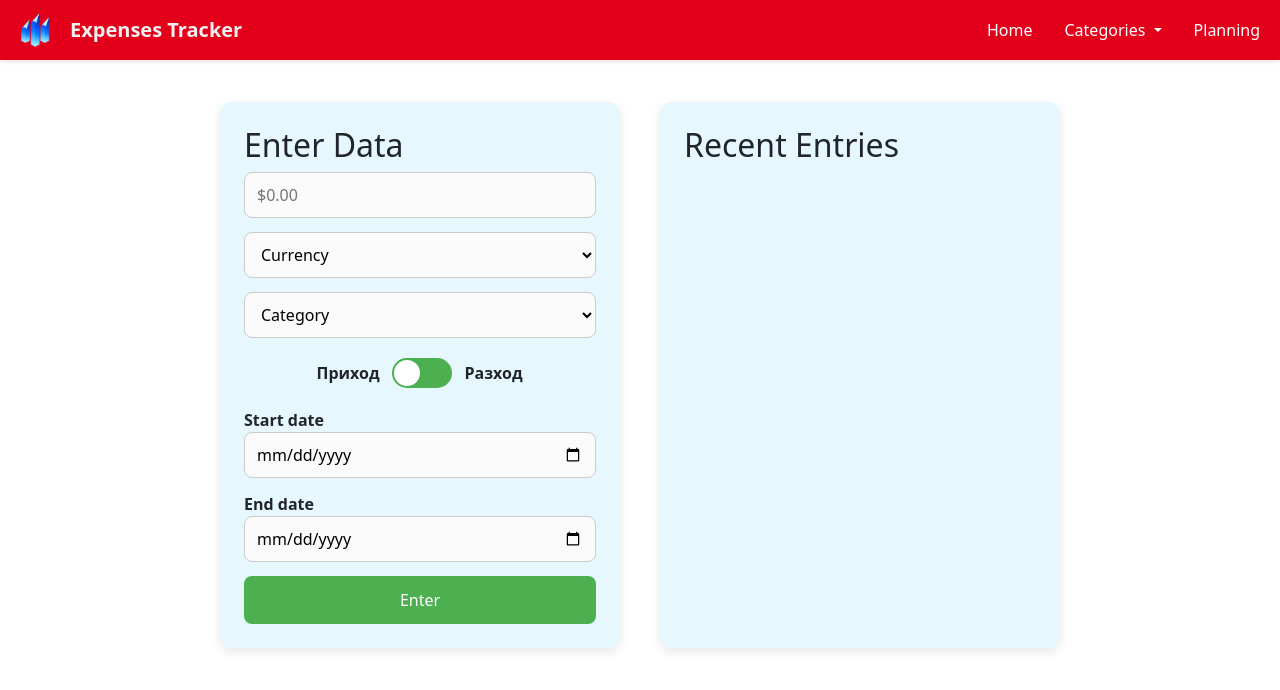
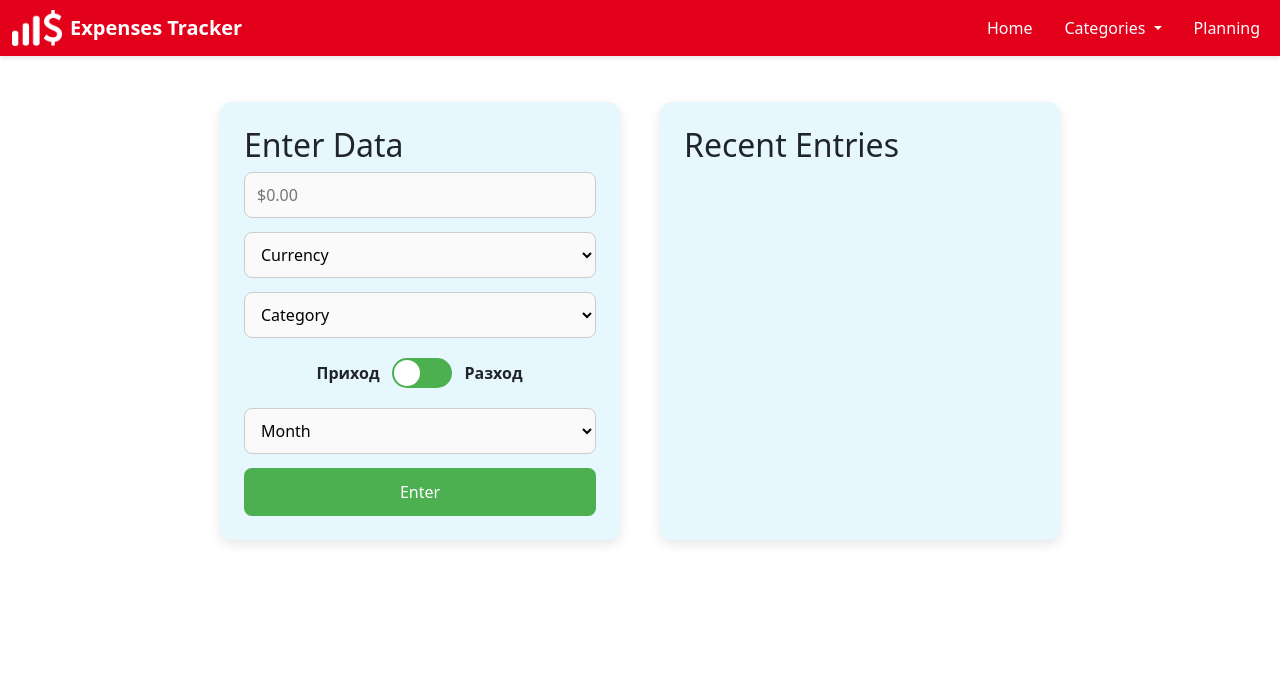
Before and after one commit to tu-practice-2025/Prihodi-Razhodi, a website: page FE/planning.html in a window 1280 px wide. Drawn offline with nearby package versions, Linux system fonts and the light colour scheme.

Commit message:
Nav-bar optimized

```diff
--- a/FE/css/planning.css
+++ b/FE/css/planning.css
@@ -1,42 +1,9 @@
-#logo {
-    width: 50px;
-    height: auto;
-}
-
-.navbar-brand {
-    font-size: 24px;
-    font-weight: bold;
-    margin-left: 10px;
-    color: #f0f0f0 !important;
-}
-
-.navbar {
-    position: sticky;
+.header {
+    position: fixed;
     top: 0;
-    background-color: #153b79 !important;
-    z-index: 1000;
-    padding: 0.5rem 1rem;
-}
-
-.navbar .container-fluid {
-    display: flex;
-    justify-content: space-between;
-    align-items: center;
-}
-
-.navbar-nav {
-    display: flex;
-    gap: 1rem;
-    align-items: center;
-}
-.nav-link {
-    color: #f0f0f0 !important;
-    font-size: 20px;
-}
-
-.nav-item.dropdown .dropdown-menu {
-    z-index: 9999;
-    position: absolute;
+    left: 0;
+    right: 0;
+    z-index: 100;
 }
 
 body {
@@ -69,7 +36,7 @@ h2 {
 }
 
 input[type="number"],
-input[type="date"],
+input[type="month"],
 input[type="text"],
 select {
     width: 100%;
@@ -89,6 +56,7 @@ select {
 button[type="submit"] {
     width: 100%;
     padding: 12px;
+    margin-top: 14px;
     background-color: #4caf50;
     color: white;
     font-size: 1em;
--- a/FE/js/planning.js
+++ b/FE/js/planning.js
@@ -11,12 +11,11 @@ document.addEventListener("DOMContentLoaded", function () {
         const amount = document.getElementById("amount").value.trim();
         const currency = document.getElementById("currency").value;
         const category = document.getElementById("category").value;
-        const start_date = document.getElementById("date").value;
-        const end_date = document.getElementById("date").value;
+        const month = document.getElementById("month").value;
         const isExpense = document.getElementById("entryToggle").checked;
 
-        if (!amount || !category || !currency || !start_date || !end_date) {
-            alert("Моля, попълнете всички полета.");
+        if (!amount || !category || !currency || !month) {
+            alert("Please, complete all required fields.");
             return;
         }
 
@@ -26,7 +25,7 @@ document.addEventListener("DOMContentLoaded", function () {
         entry.classList.add(isExpense ? "expense-entry" : "income-entry");
 
         const textSpan = document.createElement("span");
-        textSpan.innerHTML = `${type} - ${category}: ${amount}${currency} <br>Start date: ${start_date}<br>End date: ${end_date}`;
+        textSpan.innerHTML = `${type} - ${category}: ${amount} ${currency} <br>Planned for: ${month}`;
 
         const editButton = document.createElement("button");
         editButton.innerHTML = "✏️</br>Edit";
@@ -37,8 +36,7 @@ document.addEventListener("DOMContentLoaded", function () {
                 currency,
                 category,
                 isExpense,
-                start_date,
-                end_date
+                month
             })
         });
 
@@ -46,7 +44,7 @@ document.addEventListener("DOMContentLoaded", function () {
         deleteButton.innerHTML = "❌</br>Delete";
         deleteButton.className = "delete-btn";
         deleteButton.addEventListener("click", () => {
-            const confirmDelete = confirm("Сигурни ли сте, че искате да изтриете този запис?");
+            const confirmDelete = confirm("Are you sure you want to delete this entry?");
             if(confirmDelete){
                 entry.remove();
             }
@@ -70,10 +68,10 @@ document.addEventListener("DOMContentLoaded", function () {
     function editEntry(entryElement, data) {
         // Попълваме формата с данните на записа
         document.getElementById("amount").value = data.amount;
+        document.getElementById("currency").value = data.currency;
         document.getElementById("category").value = data.category;
-        document.getElementById("start_date").value = data.date;
-        document.getElementById("end_date").value = data.date;
         document.getElementById("entryToggle").checked = data.isExpense;
+        document.getElementById("month").value = data.month;
 
         isEditing = true;
         currentEditingElement = entryElement;
--- a/FE/nav-bar.html
+++ b/FE/nav-bar.html
@@ -6,7 +6,7 @@
         <div class="d-flex align-items-center">
             <img
                 id="logo"
-                src="resources/logo-blue-light.png"
+                src="./resources/logo-new.png"
                 alt="Logo"
                 width="50"
                 height="auto"
@@ -32,7 +32,7 @@
                     <a
                         class="nav-link active"
                         aria-current="page"
-                        href="/FE/home.html"
+                        href="./home.html"
                         >Home</a
                     >
                 </li>
@@ -63,7 +63,7 @@
                 </li>
 
                 <li class="nav-item">
-                    <a class="nav-link" href="/FE/planning.html">Planning</a>
+                    <a class="nav-link" href="./planning.html">Planning</a>
                 </li>
             </ul>
         </div>
--- a/FE/planning.html
+++ b/FE/planning.html
@@ -22,83 +22,6 @@
     </head>
 
     <body>
-        <!--
-        <nav class="navbar navbar-expand-lg">
-            <div class="container-fluid">
-                 Left side: Logo + Brand
-                <div class="d-flex align-items-center">
-                    <img
-                        id="logo"
-                        src="resources/logo-blue-light.png"
-                        alt="Logo"
-                    />
-                    <a class="navbar-brand" href="#">Expenses Tracker</a>
-                </div>
-
-                 Right side: Links
-                <div class="collapse navbar-collapse justify-content-end">
-                    <ul class="navbar-nav">
-                        <li class="nav-item">
-                            <a
-                                class="nav-link active"
-                                aria-current="page"
-                                href="home.html"
-                                >Home</a
-                            >
-                        </li>
-                        <li class="nav-item dropdown">
-                            <a
-                                class="nav-link dropdown-toggle"
-                                href="#"
-                                id="categoriesDropdown"
-                                role="button"
-                                data-bs-toggle="dropdown"
-                                aria-expanded="false"
-                            >
-                                Categories
-                            </a>
-                            <ul
-                                class="dropdown-menu"
-                                aria-labelledby="categoriesDropdown"
-                            >
-                                <li>
-                                    <a class="dropdown-item" href="#">Health</a>
-                                </li>
-                                <li>
-                                    <a class="dropdown-item" href="#">Food</a>
-                                </li>
-                                <li>
-                                    <a class="dropdown-item" href="#"
-                                        >Education</a
-                                    >
-                                </li>
-                                <li>
-                                    <a class="dropdown-item" href="#"
-                                        >Transport</a
-                                    >
-                                </li>
-                                <li>
-                                    <a class="dropdown-item" href="#"
-                                        >Household</a
-                                    >
-                                </li>
-                                <li>
-                                    <a class="dropdown-item" href="#"
-                                        >Lifestyle</a
-                                    >
-                                </li>
-                                <li>
-                                    <a class="dropdown-item" href="#">Beauty</a>
-                                </li>
-                            </ul>
-                        </li>
-                        <li class="nav-item">
-                            <a class="nav-link" href="#">Planning</a>
-                        </li>
-                    </ul>
-                </div>
-            </div>
-        </nav>-->
         <div class="header"></div>
         <main>
             <form id="enterData">
@@ -142,11 +65,21 @@
                     <span class="toggle-label">Разход</span>
                 </div>
 
-                <span><b>Start date</b></span>
-                <input type="date" id="date" name="start_date" required />
-
-                <span><b>End date</b></span>
-                <input type="date" id="date" name="end_date" required />
+                <select id="month" name="month" required>
+                    <option value="">Month</option>
+                    <option>January</option>
+                    <option>February</option>
+                    <option>March</option>
+                    <option>April</option>
+                    <option>May</option>
+                    <option>June</option>
+                    <option>July</option>
+                    <option>August</option>
+                    <option>September</option>
+                    <option>October</option>
+                    <option>November</option>
+                    <option>December</option>
+                </select>
 
                 <button type="submit">Enter</button>
             </form>
```
Also changed, not shown: FE/resources/logo-new.png (added).
